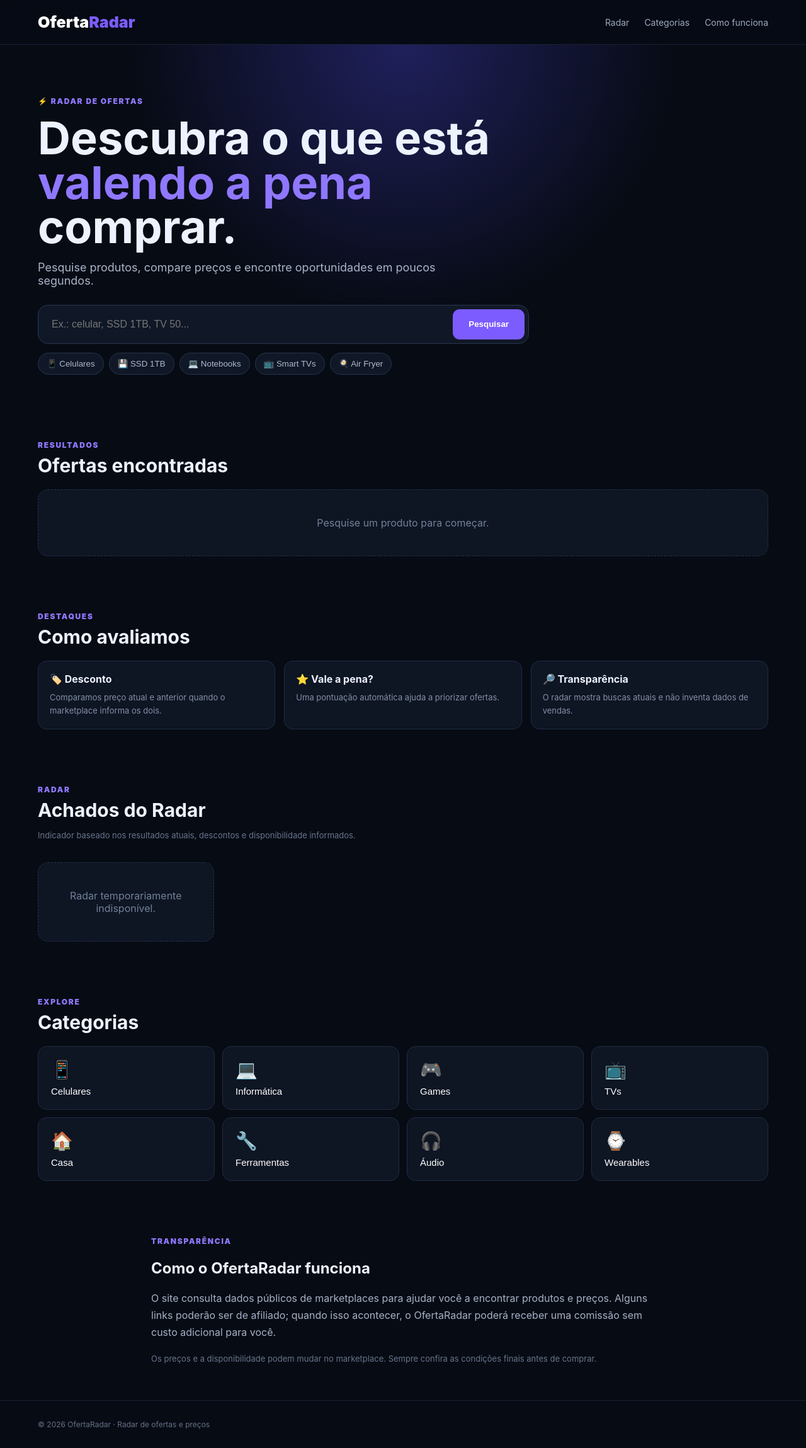
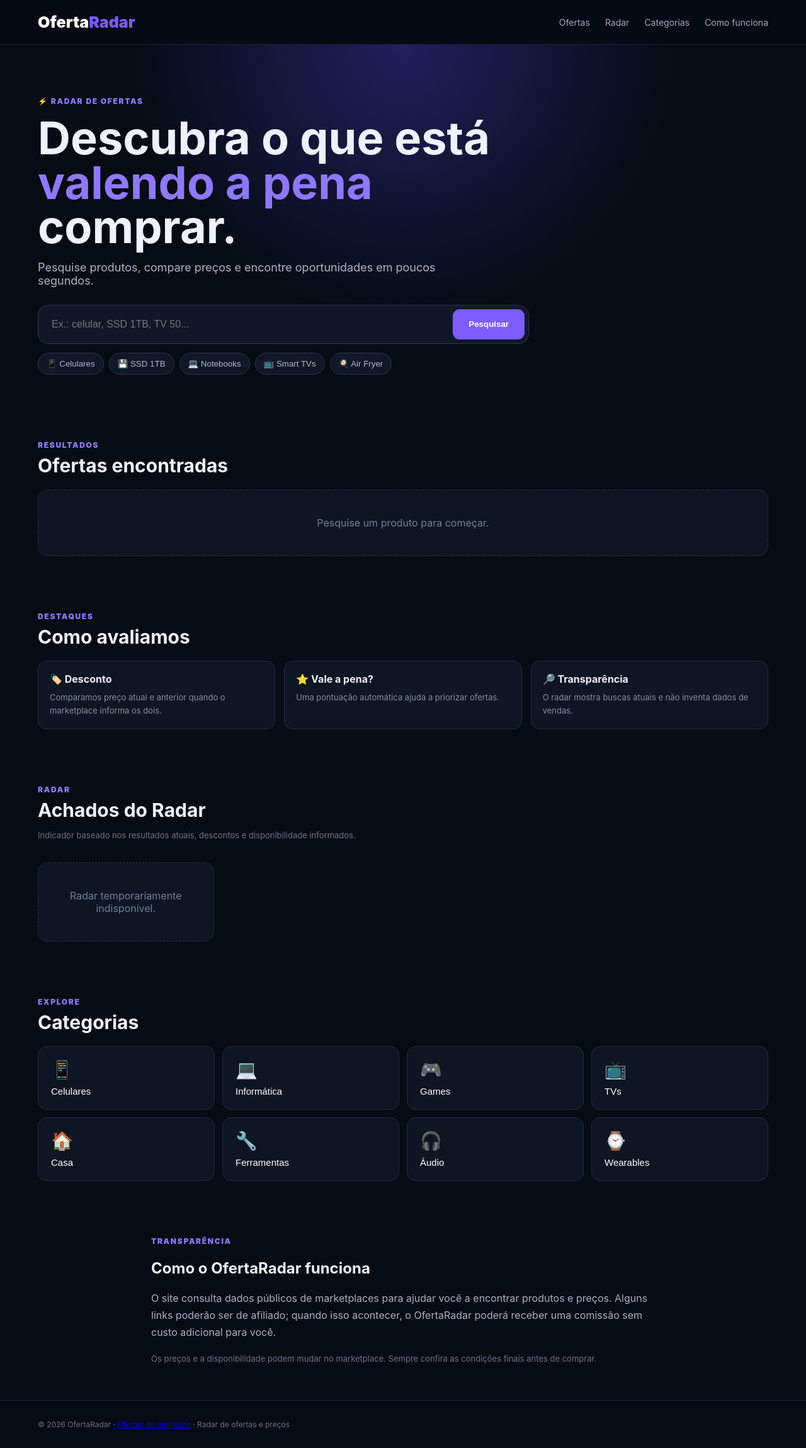
Before and after one commit to braininking/jogo2026, a website: page ofertaradar/public/index.html in a window 1280 px wide. Shown: the whole page at 63% size. Drawn offline with Linux system fonts and the light colour scheme; no server answers.

Commit message:
OfertaRadar: adicionar acesso a Ofertas do Momento

```diff
--- a/ofertaradar/public/index.html
+++ b/ofertaradar/public/index.html
@@ -13,7 +13,7 @@
   <div class="wrap nav">
     <a class="brand" href="/">Oferta<span>Radar</span></a>
     <nav>
-      <a href="#radar" data-nav="radar">Radar</a>
+      <a href="/ofertas">Ofertas</a><a href="#radar" data-nav="radar">Radar</a>
       <a href="#categorias" data-nav="categorias">Categorias</a>
       <a href="#sobre" data-nav="sobre">Como funciona</a>
     </nav>
@@ -75,7 +75,7 @@
 </section>
 </main>
 
-<footer><div class="wrap">© 2026 OfertaRadar · Radar de ofertas e preços</div></footer>
+<footer><div class="wrap">© 2026 OfertaRadar · <a href="/ofertas">Ofertas do momento</a> · Radar de ofertas e preços</div></footer>
 <script src="/app.js"></script>
 </body>
 </html>
```
